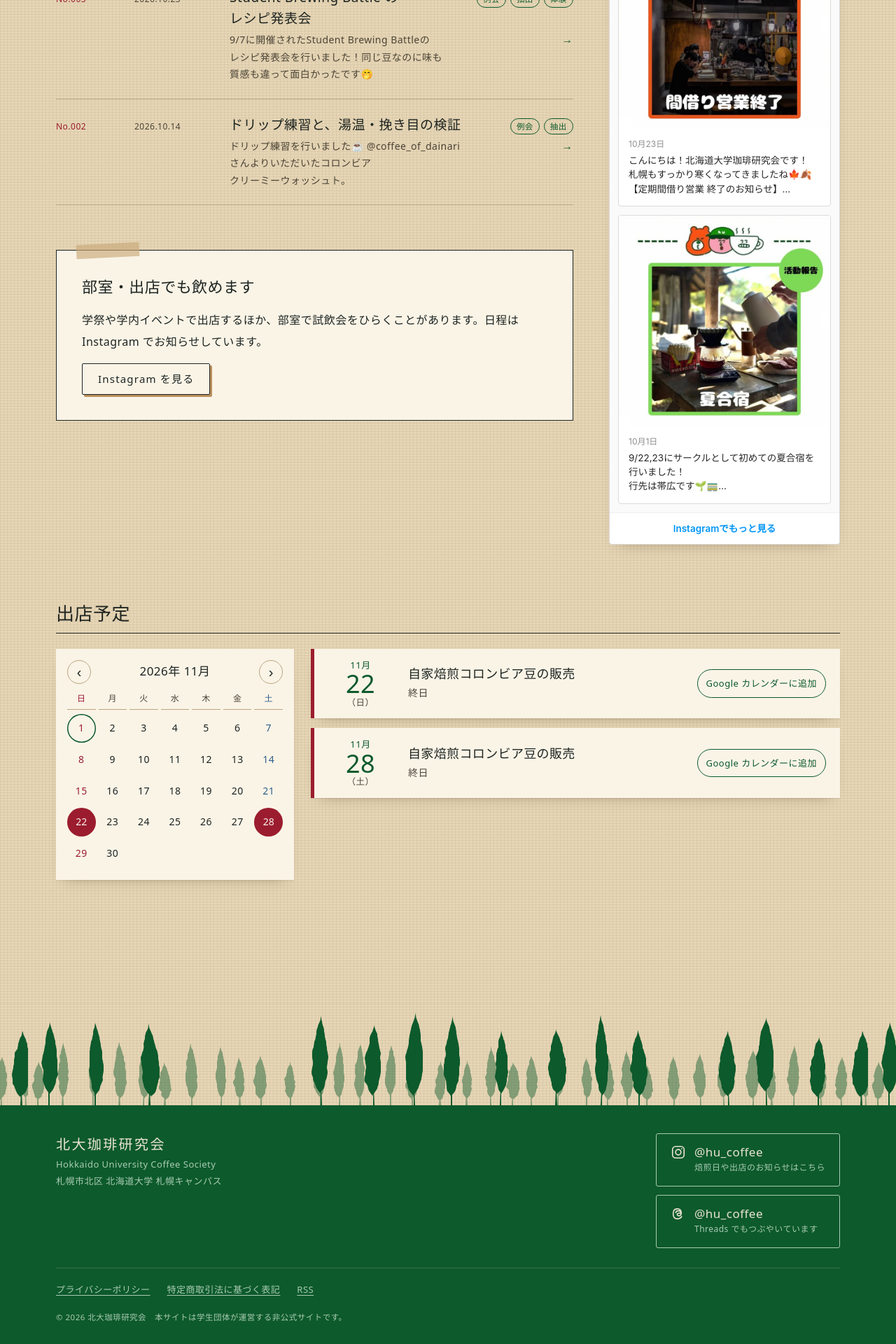
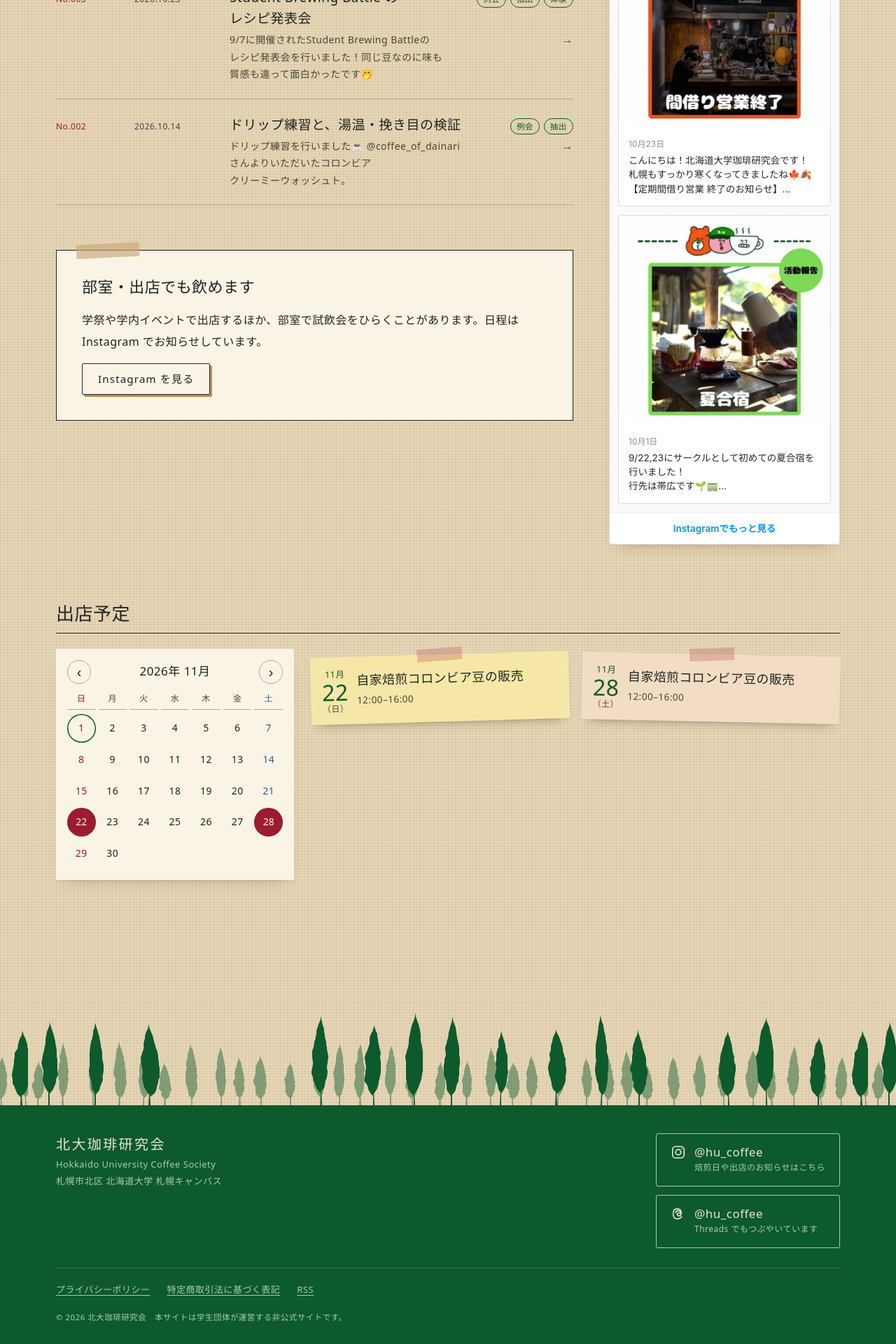
Before and after one commit to gmgngnm/hu_coffee, a Jekyll site: the page built from index.html, in a window 1280 px wide. Shown: the part 1232-3152 px from the top of the page at 70% size. Built offline with Jekyll 4.4.1, drawn with Linux system fonts in a browser that asks for light colours; some web fonts are replaced.

Commit message:
出店予定を付箋の形に、「Google カレンダーに追加」を外し、コロンビア豆の販売を12:00–16:00に
- 予定を1件ずつ、テープで貼った付箋（黄・桃・若草を順に）にして、カレンダーの横に並べた。
  スマホは1列
- 各予定の「Google カレンダーに追加」ボタンを外した
- 11/22・11/28 の自家焙煎コロンビア豆の販売の時間を「終日」から 12:00–16:00 に

Co-Authored-By: Claude Opus 5.5 <noreply@anthropic.com>
Claude-Session: https://claude.ai/code/session_01SJAjaDFs9AxovdXkUsc4Np

```diff
--- a/_data/events.yml
+++ b/_data/events.yml
@@ -8,11 +8,11 @@
 events:
   - date: 2026-11-22
     title: 自家焙煎コロンビア豆の販売
-    time: ""
+    time: "12:00–16:00"
     location: ""
     note: ""
   - date: 2026-11-28
     title: 自家焙煎コロンビア豆の販売
-    time: ""
+    time: "12:00–16:00"
     location: ""
     note: ""
--- a/_includes/event-item.html
+++ b/_includes/event-item.html
@@ -18,5 +18,4 @@
         <p class="event__meta">{% if include.until != "" %}{{ include.until }}　{% endif %}{{ ev_time }}{% if include.location != "" and include.location %}　<span class="event__place">{{ include.location }}</span>{% endif %}</p>
         {%- if include.note != "" and include.note %}<p class="event__note">{{ include.note }}</p>{% endif %}
       </div>
-      <a class="event__add" href="{{ include.add_url }}" target="_blank" rel="noopener noreferrer">Google カレンダーに追加</a>
     </li>
--- a/assets/css/main.css
+++ b/assets/css/main.css
@@ -261,19 +261,23 @@ h1, h2, h3 { font-family: var(--f-head); font-weight: 400; line-height: 1.45; le
 .cal__d.has-event { background: var(--bean); color: var(--on-bean); cursor: pointer; font-weight: 500; }
 .cal__d.has-event:hover { filter: brightness(1.12); }
 .event.is-flash { animation: flash 1.2s ease-out; }
-@keyframes flash { from { box-shadow: 0 0 0 4px var(--kraft); } to { box-shadow: 0 2px 0 rgba(0,0,0,.04), 0 10px 20px -14px rgba(60,40,10,.4); } }
-.events { list-style: none; margin: 0; padding: 0; display: grid; gap: 14px; }
-.event { display: grid; grid-template-columns: 92px minmax(0, 1fr) auto; gap: 6px 22px; align-items: center; background: var(--field); padding: 16px 20px; box-shadow: 0 2px 0 rgba(0,0,0,.04), 0 10px 20px -14px rgba(60,40,10,.4); border-left: 5px solid var(--bean); }
+@keyframes flash { from { box-shadow: 0 0 0 4px var(--kraft); } to { box-shadow: 0 1px 0 rgba(0,0,0,.05), 0 10px 16px -12px rgba(60,40,10,.55); } }
+/* 予定は1件ずつ付箋にして、カレンダーの横に貼る */
+.events { list-style: none; margin: 0; padding: 8px 0 0; display: grid; grid-template-columns: repeat(auto-fill, minmax(250px, 1fr)); gap: 22px 18px; }
+.event { position: relative; display: grid; grid-template-columns: auto minmax(0, 1fr); gap: 4px 12px; align-content: start; background: #f6e7a8; padding: 18px 16px 16px; box-shadow: 0 1px 0 rgba(0,0,0,.05), 0 10px 16px -12px rgba(60,40,10,.55); }
+.event:nth-child(3n+1) { transform: rotate(-1.6deg); }
+.event:nth-child(3n+2) { transform: rotate(1.2deg); background: #f3dcc4; }
+.event:nth-child(3n) { transform: rotate(-.5deg); background: #e4ecc9; }
+/* マスキングテープ */
+.event::before { content: ""; position: absolute; top: -9px; left: 50%; width: 64px; height: 18px; margin-left: -32px; background: rgba(155, 28, 46, .22); transform: rotate(-3deg); }
 .event__date { margin: 0; display: grid; justify-items: center; line-height: 1.1; color: var(--accent); }
-.event__month { font-size: 13px; }
-.event__day { font-size: 36px; font-weight: 500; }
-.event__wday { font-size: 12.5px; color: var(--ink-2); }
-.event__title { font-size: 18px; margin: 0 0 2px; }
-.event__meta, .event__note { margin: 0; font-size: 14px; color: var(--ink-2); }
+.event__month { font-size: 12.5px; }
+.event__day { font-size: 32px; font-weight: 500; }
+.event__wday { font-size: 12px; color: var(--ink-2); }
+.event__title { font: 400 18px/1.45 var(--f-hand-ja); margin: 2px 0 4px; color: var(--ink); }
+.event__meta, .event__note { margin: 0; font-size: 13.5px; color: var(--ink-2); }
 .event__place { display: inline-block; }
 .event__place::before { content: "@ "; }
-.event__add { font-size: 13px; white-space: nowrap; padding: 7px 12px; border: 1px solid var(--accent); border-radius: 99px; text-decoration: none; }
-.event__add:hover { background: var(--accent); color: var(--paper); }
 [hidden] { display: none !important; }
 
 /* ---------- 各ページ共通の頭：ホームと同じ「左に文、右に貼った写真」 ---------- */
@@ -445,9 +449,9 @@ input:focus, textarea:focus, select:focus { outline: none; border-bottom-color:
   .events-wrap { grid-template-columns: minmax(0, 1fr); }
   /* スマホでは Instagram の投稿は最新の1件だけ（縦に長くなりすぎるため） */
   .ig-feed__list li:nth-child(n+2) { display: none; }
-  .event { grid-template-columns: 64px minmax(0, 1fr); padding: 14px 16px; column-gap: 14px; }
+  /* スマホは付箋を1列に。2列だと題名が単語の途中で折れるため */
+  .events { grid-template-columns: minmax(0, 1fr); gap: 22px; padding: 14px 6px 0; }
   .event__day { font-size: 28px; }
-  .event__add { grid-column: 2; justify-self: start; margin-top: 4px; }
   /* スマホは1行に収まる字数が少ないので、字を少し小さく・行間を詰めて、文のまとまりを見やすくする */
   .hero__body p { font-size: 15px; line-height: 1.85; margin-bottom: .95em; letter-spacing: .02em; }
   .hero__body .hero__cheers { font-size: 17px; line-height: 1.75; margin-top: 1.3em; }
--- a/index.html
+++ b/index.html
@@ -122,7 +122,7 @@ nav: home
   {%- comment -%} Google カレンダーの予定と手入力の予定を並べる。日付順への並べ替えは main.js が行う {%- endcomment -%}
   <ol class="events">
     {%- for e in events %}
-    {% include event-item.html start=e.start end=e.end month=e.month day=e.day wday=e.wday until=e.until time=e.time title=e.title location=e.location note=e.note add_url=e.add_url %}
+    {% include event-item.html start=e.start end=e.end month=e.month day=e.day wday=e.wday until=e.until time=e.time title=e.title location=e.location note=e.note %}
     {%- endfor %}
     {%- assign wdays = "日,月,火,水,木,金,土" | split: "," -%}
     {%- for m in manual %}
@@ -130,8 +130,7 @@ nav: home
       {%- assign d_next = m.date | date: "%s" | plus: 86400 | date: "%Y-%m-%d" -%}
       {%- assign wi = m.date | date: "%w" | plus: 0 -%}
       {%- assign wd = wdays[wi] -%}
-      {%- capture add_url -%}https://calendar.google.com/calendar/render?action=TEMPLATE&text={{ m.title | url_encode }}&dates={{ d | remove: "-" }}/{{ d_next | remove: "-" }}&ctz=Asia/Tokyo{% if m.location != "" %}&location={{ m.location | url_encode }}{% endif %}{% if m.note != "" %}&details={{ m.note | url_encode }}{% endif %}{%- endcapture -%}
-    {% include event-item.html start=d end=d_next month=m.date day=m.date wday=wd until="" time=m.time title=m.title location=m.location note=m.note add_url=add_url manual="1" %}
+    {% include event-item.html start=d end=d_next month=m.date day=m.date wday=wd until="" time=m.time title=m.title location=m.location note=m.note manual="1" %}
     {%- endfor %}
   </ol>
   </div>
```
